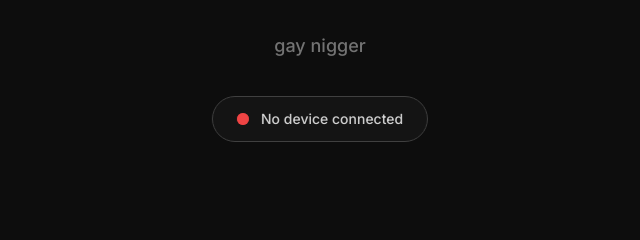
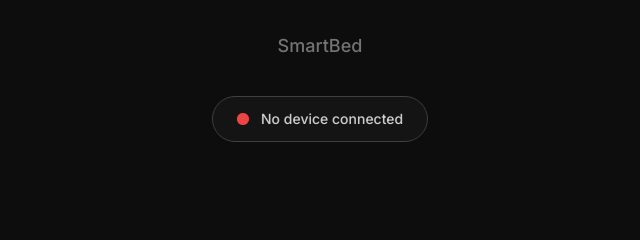
Before and after one commit to AltF4-official/SmartBed-V2, a plain HTML site: page index.html in a window 1280 px wide. Shown: the top 240 px of the page, 320-960 px from the left. Drawn offline with nearby package versions, Linux system fonts and the light colour scheme.

Commit message:
Update index.html

```diff
--- a/index.html
+++ b/index.html
@@ -407,7 +407,7 @@ button::-moz-focus-inner {
 
         </svg>
         <!-- Centered "SmartBed" text -->
-        <span class="text-neutral-500 text-lg font-medium">gay nigger</span>
+        <span class="text-neutral-500 text-lg font-medium">SmartBed</span>
         <!-- Info button -->
         <button id="info-btn" class="absolute right-8 p-2 rounded-full text-neutral-500 hover:text-neutral-300 hover:bg-neutral-800 transition-colors">
             <svg class="w-6 h-6" xmlns="http://www.w3.org/2000/svg" viewBox="0 0 24 24" fill="none" stroke="currentColor" stroke-width="2" stroke-linecap="round" stroke-linejoin="round">
```
